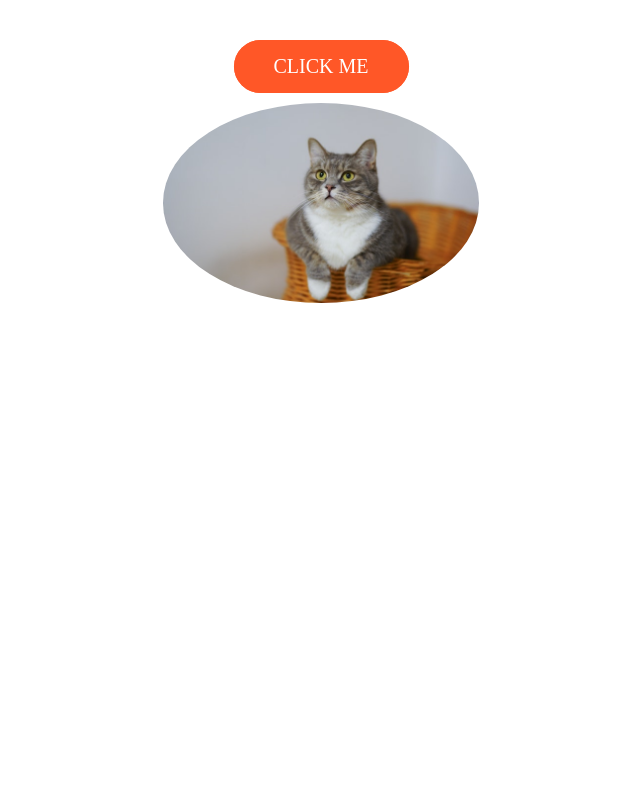
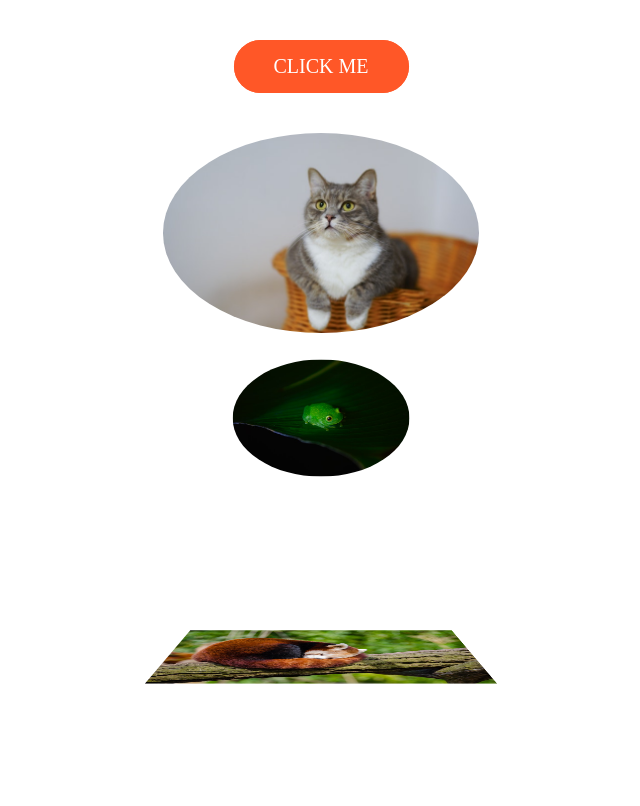
Before and after one commit to staten-island-tech/hover-effects-emilyyyyyyye, a plain HTML site: page index.html in a window 1280 px wide. Shown: the whole page, without its empty margins (319-959 px from the left). Drawn offline with Linux system fonts and the light colour scheme.

Commit message:
almost done

```diff
--- a/_btn.scss
+++ b/_btn.scss
@@ -12,6 +12,7 @@
   border-radius: 10rem;
   transition: all 0.3s;
   position: relative;
+  margin: 2rem;
 }
 
 .btn-red {
--- a/_cat.scss
+++ b/_cat.scss
@@ -4,6 +4,8 @@
   height: 20rem;
   transition: all 0.3s;
   border-radius: 50%;
+  position: relative;
+  margin: 2rem;
 }
 
 .cat:hover {
--- /dev/null
+++ b/_dimension.scss
@@ -0,0 +1,30 @@
+@import "_variable.scss";
+
+.dimension {
+  width: 30rem;
+  height: 30rem;
+  margin: 2rem auto 4rem auto;
+  perspective: 100rem; //gives 3d items some perspective; the value given defines how far away the item will be so the lower the value is, the more intense the 3d perspective will be
+}
+
+.dimension img {
+  display: block;
+  width: 100%;
+  height: 100%;
+  transform-style: preserve-3d; //preserves the 3d transformation
+  transform: rotateX(80deg);
+  transition: all 0.5s;
+}
+
+.dimension img:hover {
+  transform: rotateX(10deg);
+}
+.dimension img:after {
+  content: "";
+  position: absolute;
+  left: 0;
+  bottom: 0;
+  width: 100%;
+  height: 4rem;
+  transform: rotateX(50deg);
+}
--- /dev/null
+++ b/_frog.scss
@@ -0,0 +1,15 @@
+@import "_variable.scss";
+
+.frog {
+  height: 9rem;
+  transform: scale(1.3);
+  transition: 0.3s ease-in-out;
+  border-radius: 50%;
+  position: relative;
+  margin: 2rem;
+}
+
+.frog:hover {
+  transform: scale(1);
+  border-radius: 0;
+}
--- a/index.html
+++ b/index.html
@@ -9,6 +9,8 @@
     <div class="container">
         <a href="#" class="btn btn-red">Click Me</a>
         <img src="images/pexels-buenosia-carol-1543793.jpg" alt="" class="cat">
+        <img src="images/pexels-lexo-salazar-1370740.jpg" alt="" class="frog">
+        <div class="dimension"><img src="images/pexels-flickr-146069.jpg" alt=""></a></div>
     </div>
 
 </body>
--- a/style.scss
+++ b/style.scss
@@ -1,10 +1,12 @@
 @import "_variable.scss";
 @import "_btn.scss";
 @import "_cat.scss";
+@import "_frog.scss";
+@import "_dimension.scss";
 
 .container {
   width: 80vw;
-  margin: 2rem auto;
+  margin: 1rem auto;
   display: flex;
   flex-direction: column;
   justify-content: space-around;
```
Also changed, not shown: images/pexels-flickr-146069.jpg (added), images/pexels-lexo-salazar-1370740.jpg (added), style.css, 1 other file.
